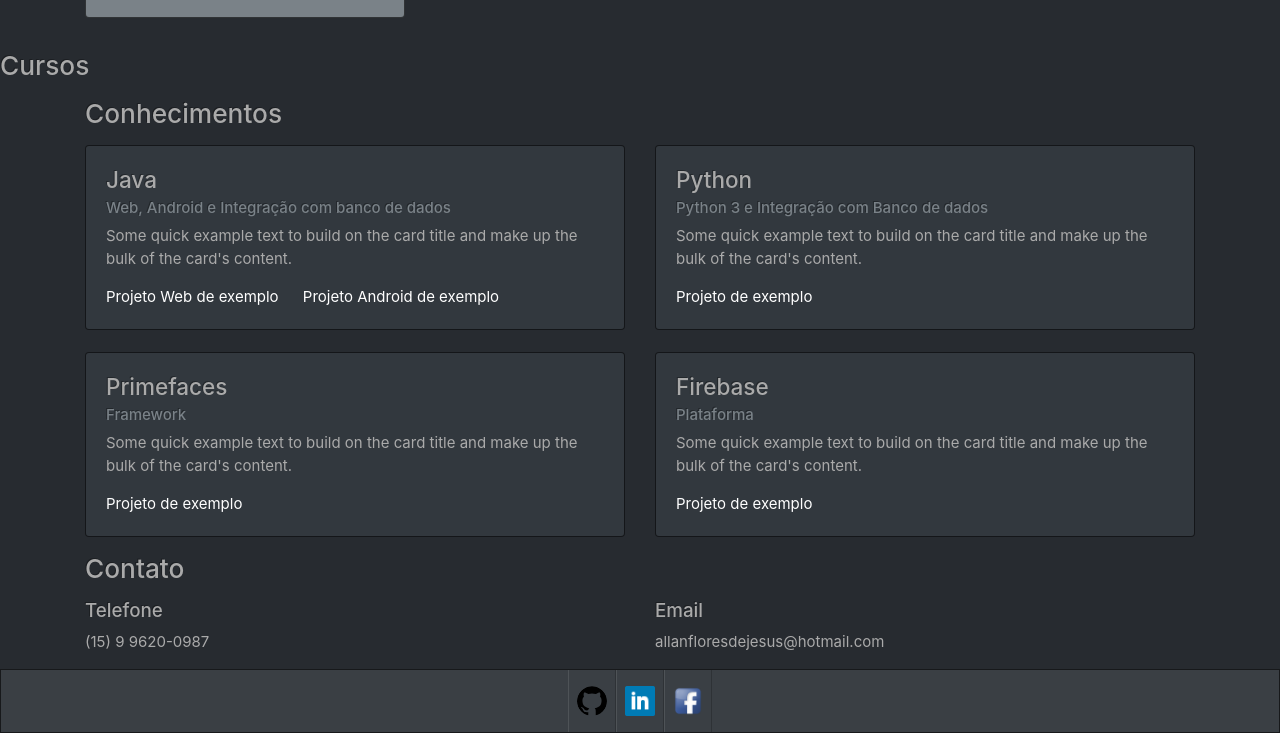
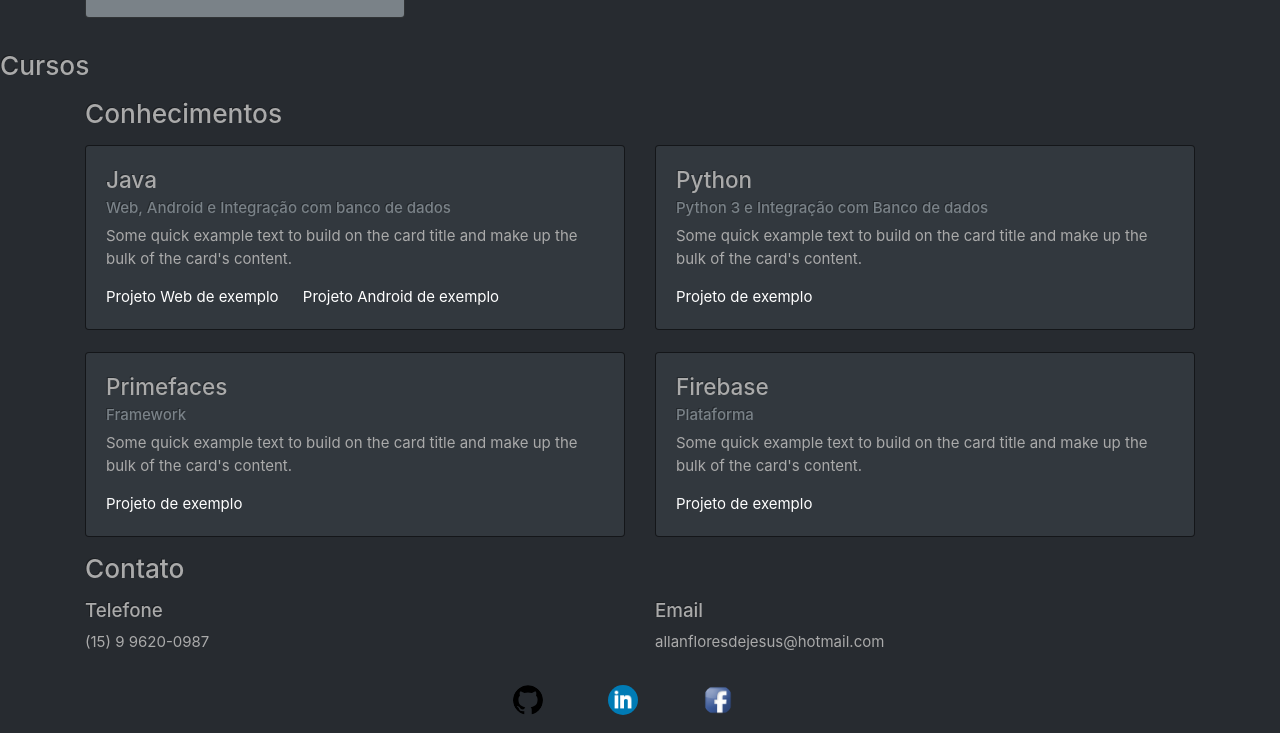
Before and after one commit to Allanflo88/site-semana-da-tecnologia-fatec-sorocaba, a plain HTML site: page index.html in a window 1280 px wide. Shown: the part 1568-2301 px from the top of the page. Drawn offline with nearby package versions, Linux system fonts and the light colour scheme.

Commit message:
Fix links to social media

```diff
--- a/index.html
+++ b/index.html
@@ -128,7 +128,7 @@
     </section>
     <section id="conhecimentos">
 
-        <div class="container">
+        <div class="container container-fluid">
             <p>
                 <h3>Conhecimentos</h3>
             </p>
@@ -199,24 +199,27 @@
 
     </section>
     <section>
-        <nav class="navbar navbar-expand-lg navbar-dark bg-primary">
-            <div class="collapse navbar-collapse justify-content-center">
-                <div class="navbar-nav ">
-                    <a class="nav-item nav-link active" href="https://github.com/Allanflo88">
+        <table class="table table-hover"></table>
+
+        <div class="container container-fluid">
+            <div class="row justify-content-center">
+                <div class="col-sm-1">
+                    <a href="https://github.com/Allanflo88">
                         <img src="./images/git.svg" width="30" height="30" class="d-inline-block rounded-circle" alt="">
                     </a>
-                    <a class="nav-item nav-link" href="https://www.linkedin.com/in/allan-f-24b016b4/">
-                            <img src="./images/linkedin.png" width="30" height="30" class="d-inline-block" alt="">
-
+                </div>
+                <div class="col-sm-1">
+                    <a href="https://www.linkedin.com/in/allan-f-24b016b4/">
+                        <img src="./images/linkedin.png" width="30" height="30" class="d-inline-block rounded-circle" alt="">
                     </a>
-                    <a class="nav-item nav-link" href="https://www.facebook.com/allan.floresdejesus?ref=bookmarks">
-                            <img src="./images/facebook.ico" width="30" height="30" class="d-inline-block" alt="">
-
+                </div>
+                <div class="col-sm-1">
+                    <a href="https://www.facebook.com/allan.floresdejesus?ref=bookmarks">
+                        <img src="./images/facebook.ico" width="30" height="30" class="d-inline-block rounded-circle" alt="">
                     </a>
-
                 </div>
             </div>
-        </nav>
+        </div>
     </section>
 
 </body>
```
